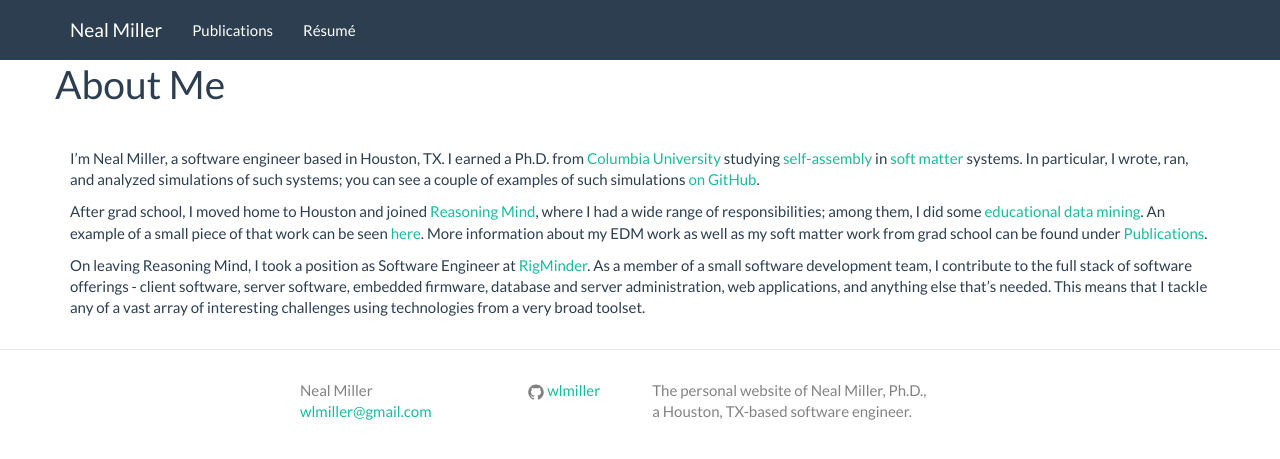
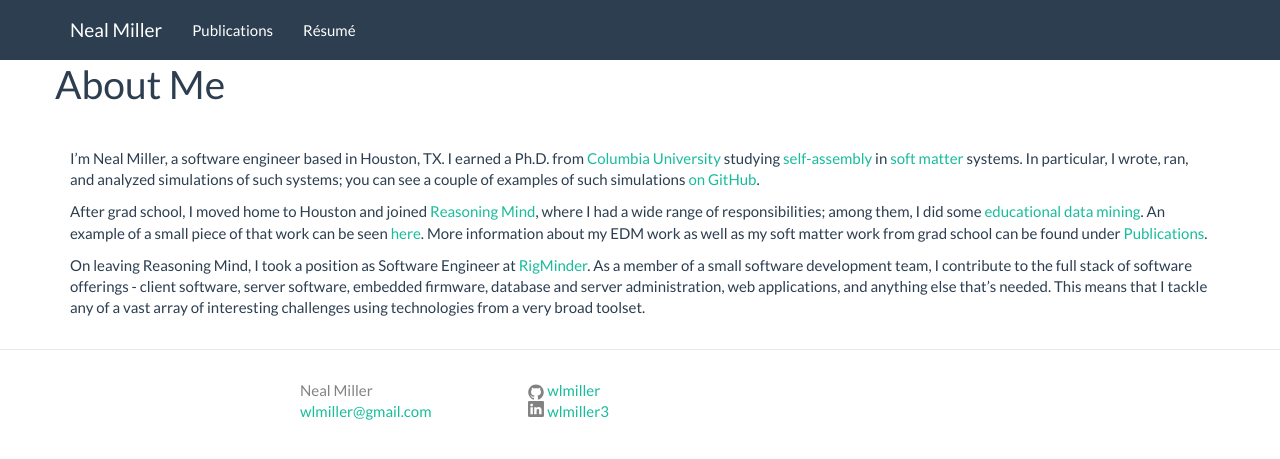
Before and after one commit to wlmiller/wlmiller.github.io, a Jekyll site: the page built from index.md, in a window 1280 px wide. Shown: the top 459 px of the page. Built offline with Jekyll 4.4.1, drawn with Linux system fonts in a browser that asks for light colours.

Commit message:
cleanup, modified footer

```diff
--- a/_config.yml
+++ b/_config.yml
@@ -6,6 +6,7 @@
 baseurl: "" # the subpath of your site, e.g. /blog/
 url: "http://wlmiller.github.io" # the base hostname & protocol for your site
 github_username: wlmiller
+linkedin_username: wlmiller3
 
 # Build settings
 markdown: kramdown
--- a/_includes/footer.html
+++ b/_includes/footer.html
@@ -3,14 +3,14 @@
   <div class="wrapper">
 
     <div class="footer-col-wrapper">
-      <div class="footer-col  footer-col-1">
+      <div class="footer-col footer-col-1">
         <ul class="contact-list">
           <li>{{ site.title }}</li>
           <li><a href="mailto:{{ site.email }}">{{ site.email }}</a></li>
         </ul>
       </div>
 
-      <div class="footer-col  footer-col-2">
+      <div class="footer-col footer-col-2">
         <ul class="social-media-list">
           {% if site.github_username %}
           <li>
@@ -25,6 +25,29 @@
             </a>
           </li>
           {% endif %}
+
+			{% if site.linkedin_username %}
+			<li>
+				<a href="https://linkedin.com/in/{{ site.linkedin_username }}">
+				<svg width="16" height="16" xmlns="http://www.w3.org/2000/svg" xmlns:svg="http://www.w3.org/2000/svg">
+ 				<metadata id="metadata3075">image/svg+xml</metadata>
+				 <g>
+				  <g id="svg_1">
+				   <g id="svg_2">
+					<g transform="matrix(0.214387, 0, 0, -0.213134, 37.8271, 106.132)" id="g3019">
+					 <path d="m-176.33678,492.4935c0,2.95999 2.4604,5.36099 5.49559,5.36099l63.37598,0c3.03513,0 5.49562,-2.401 5.49562,-5.36099l0,-64.117c0,-2.961 -2.46048,-5.36099 -5.49562,-5.36099l-63.37598,0c-3.03519,0 -5.49559,2.39999 -5.49559,5.36099l0,64.117z" id="path14" fill-rule="nonzero" fill="#828282"/>
+					 <path d="m-153.79379,435.20648l0,33.79401l-11.23248,0l0,-33.79401l11.23248,0zm-5.61629,38.40802c3.91699,0 6.35501,2.59497 6.35501,5.83798c-0.07301,3.31601 -2.43802,5.83902 -6.2807,5.83902c-3.84233,0 -6.35451,-2.52301 -6.35451,-5.83902c0,-3.24301 2.4375,-5.83798 6.20699,-5.83798l0.073,0l0.00021,0z" id="path28" fill-rule="evenodd" fill="#ffffff"/>
+					 <path d="m-147.57848,435.20648l11.23238,0l0,18.87201c0,1.01001 0.07301,2.01898 0.36961,2.741c0.812,2.01801 2.66022,4.108 5.7632,4.108c4.06448,0 5.69041,-3.099 5.69041,-7.642l0,-18.07901l11.23151,0l0,19.37701c0,10.38 -5.5415,15.20999 -12.93161,15.20999c-6.0596,0 -8.71983,-3.38699 -10.19781,-5.694l0.07501,0l0,4.901l-11.23238,0c0.1474,-3.17099 0,-33.79401 0,-33.79401l-0.00032,0z" id="path30" fill-rule="evenodd" fill="#ffffff"/>
+					</g>
+				   </g>
+				  </g>
+				 </g>
+				</svg>
+
+				<span class="username">{{ site.linkedin_username }}</span>
+			  </a>
+			</li>
+			{% endif %}
 
           {% if site.twitter_username %}
           <li>
@@ -43,10 +66,10 @@
         </ul>
       </div>
 
-      <div class="footer-col  footer-col-3">
+      <!--<div class="footer-col  footer-col-3">
         <p class="text">{{ site.description }}</p>
       </div>
-    </div>
+    </div>-->
 
   </div>
 
--- a/_layouts/default.html
+++ b/_layouts/default.html
@@ -8,11 +8,6 @@
     {% include header.html %}
 
     <div class="container">
-        <!--<div class="page-header">
-			<div class="row">
-				<h1>{{ page.title }}</h1>
-			</div>
-		</div>-->
 		{{ content }}
     </div>
 
```
Also changed, not shown: _includes/copy of header.html (deleted, +0 -27 lines).
